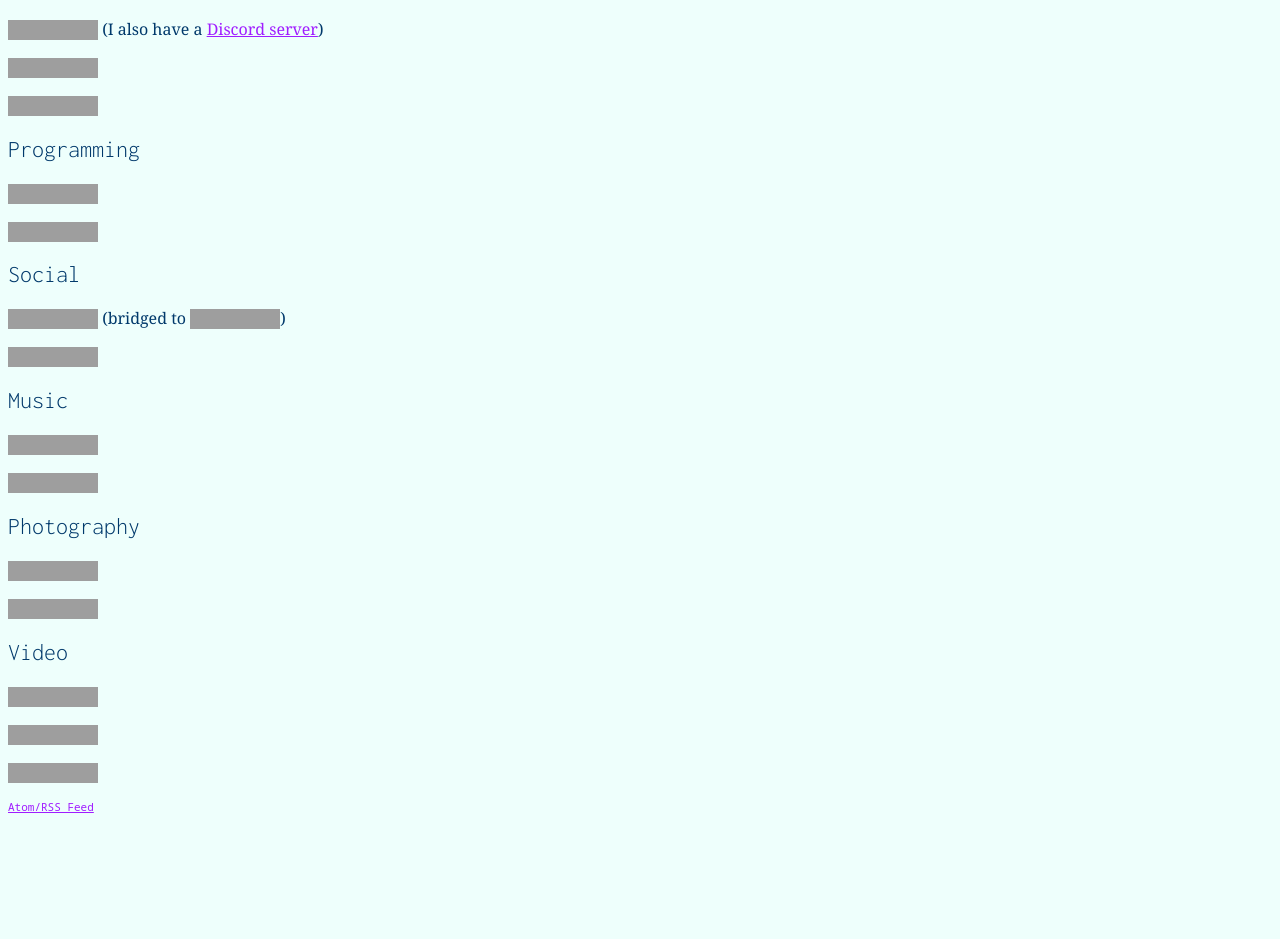
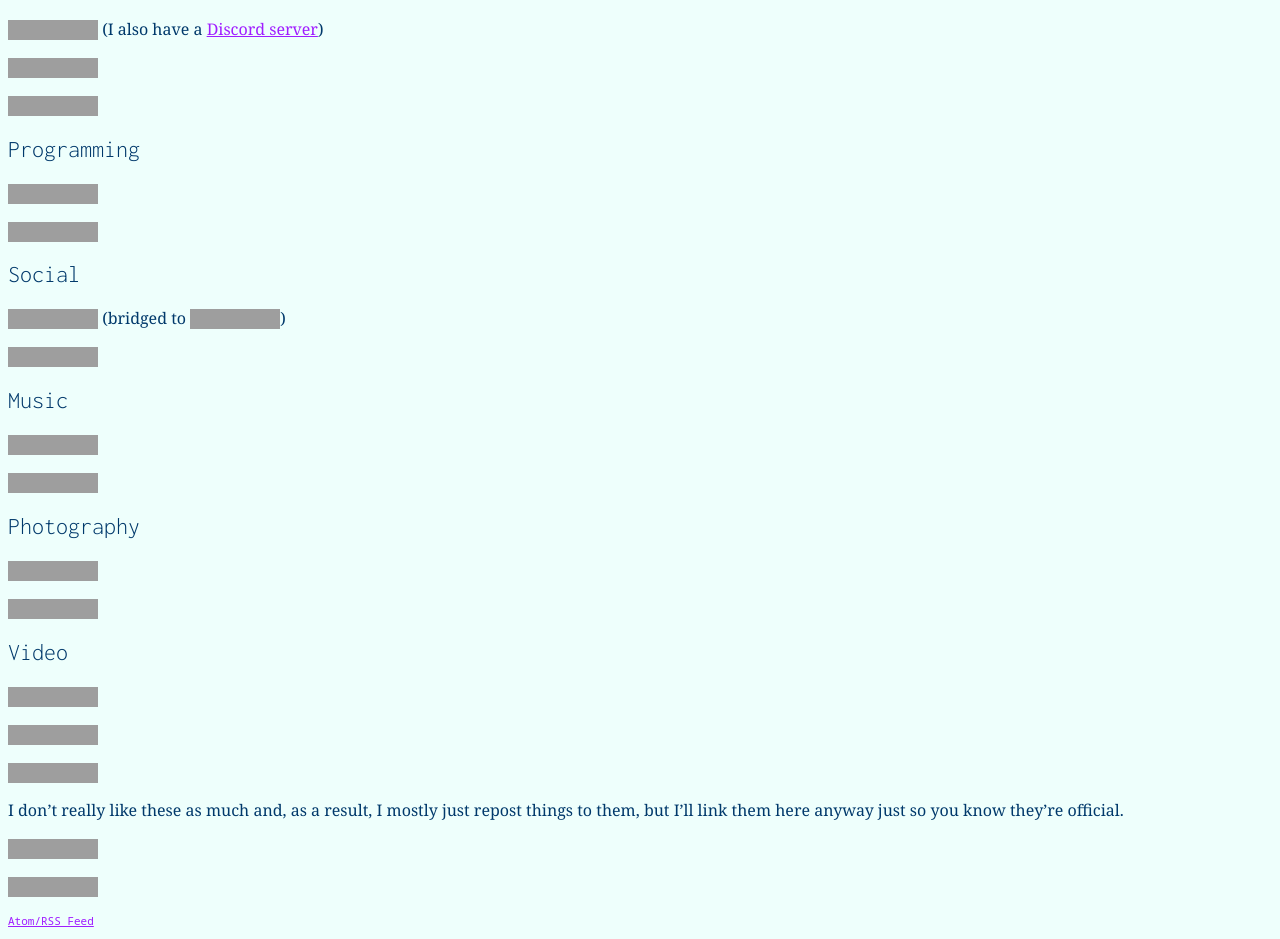
Before and after one commit to CoffeeCoder1/Apollo-Tech-Corner, a Jekyll site: the page built from profiles.md, in a window 1280 px wide. Shown: the part 363-1302 px from the top of the page. Built offline with Jekyll 4.4.1, drawn with Linux system fonts in a browser that asks for light colours; before the commit the page ends 1188 px from its top, so only the background shows below that; grey boxes are pictures that could not be loaded.

Commit message:
Add links to Instagram and TikTok

```diff
--- a/profiles.md
+++ b/profiles.md
@@ -59,3 +59,10 @@ same format.
 [![PeerTube](https://shields.apollofops.net/badge/PeerTube-apollo%40makertube.net-orange?style=flat-square&logo=peertube)](https://makertube.net/a/apollo)
 
 [![YouTube](https://shields.apollofops.net/badge/YouTube-%40ApolloFops-f00000?style=flat-square&logo=youtube)](https://youtube.com/@ApolloFops)
+
+I don't really like these as much and, as a result, I mostly just repost things
+to them, but I'll link them here anyway just so you know they're official.
+
+[![Instagram](https://shields.apollofops.net/badge/Instagram-%40apollofops-e4405f?style=flat-square&logo=instagram)](https://www.instagram.com/apollofops)
+
+[![TikTok](https://shields.apollofops.net/badge/TikTok-%40apollofops-black?style=flat-square&logo=tiktok)](https://www.tiktok.com/@apollofops)
```
